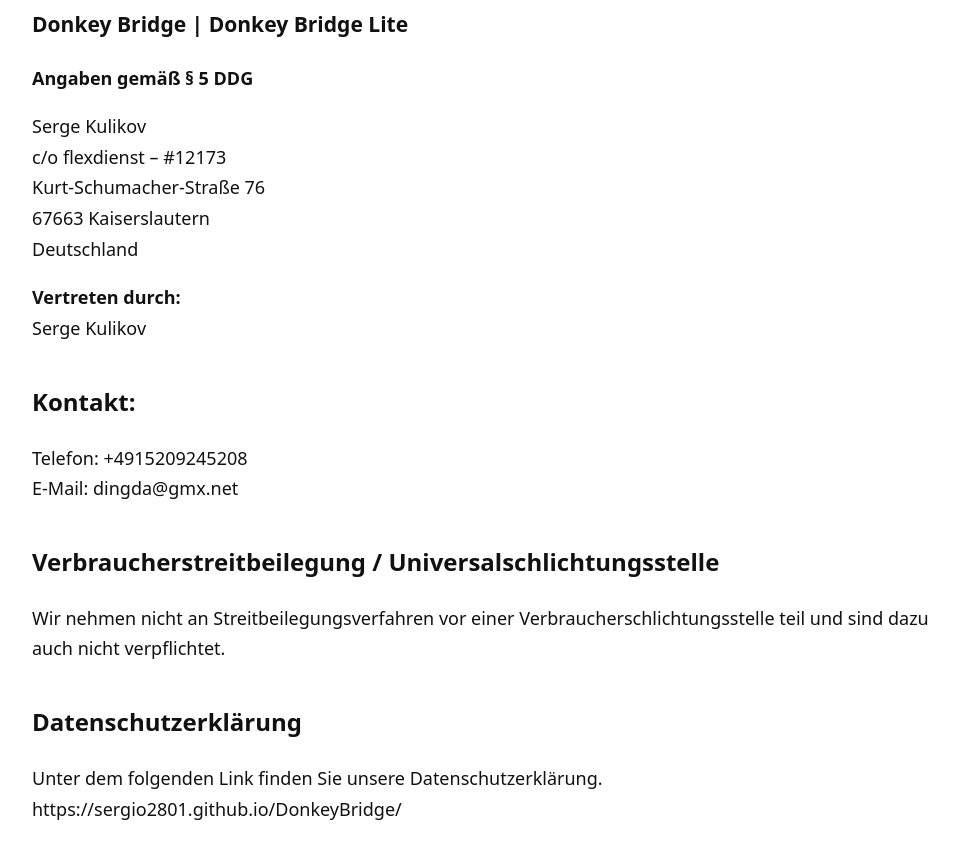
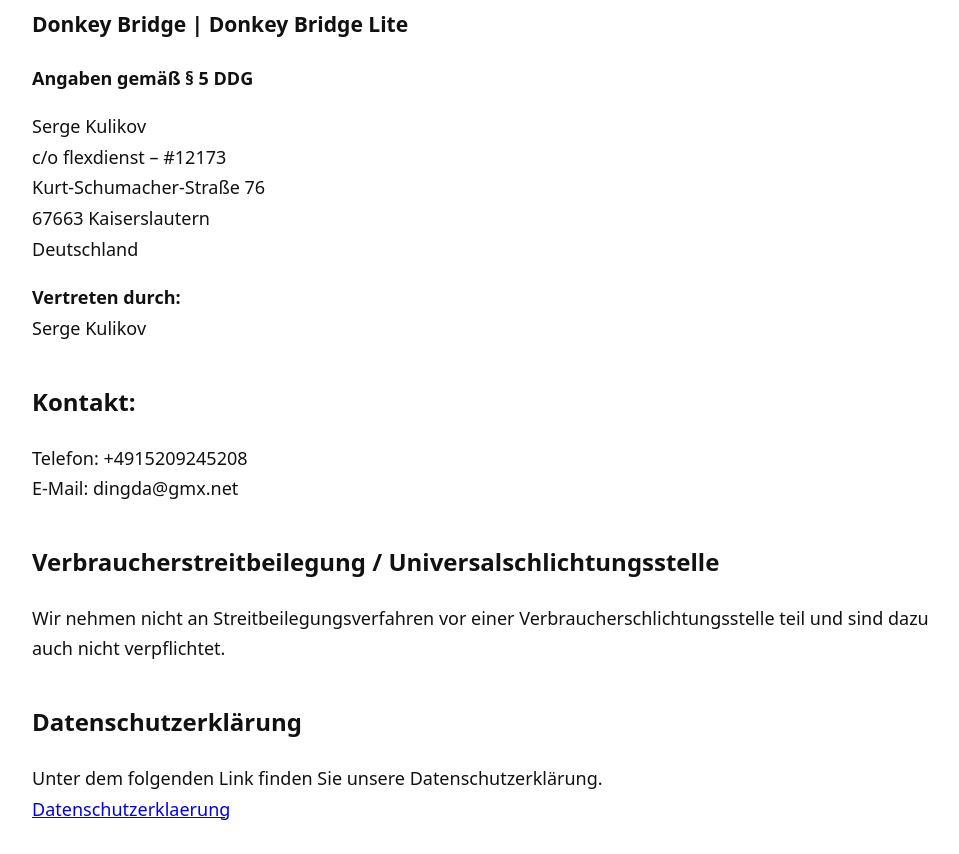
Before and after one commit to DonkeyBridgeLite/DonkeyBridge, a plain HTML site: page docs/Impressum/index.html in a window 1280 px wide. Shown: the part 98-952 px from the top of the page, without its empty margins (158-1117 px from the left). Drawn offline with Linux system fonts and the light colour scheme.

Commit message:
Update index.html

```diff
--- a/docs/Impressum/index.html
+++ b/docs/Impressum/index.html
@@ -70,7 +70,7 @@ Deutschland
     <h2>Datenschutzerklärung</h2>
     <p>
       Unter dem folgenden Link finden Sie unsere Datenschutzerklärung.<br>
-      https://sergio2801.github.io/DonkeyBridge/
+      <a href="https://donkeybridgelite.github.io/DonkeyBridge" target="_blank">Datenschutzerklaerung</a>
     </p>
 
     <h2>Haftungsausschluss:</h2>
```
